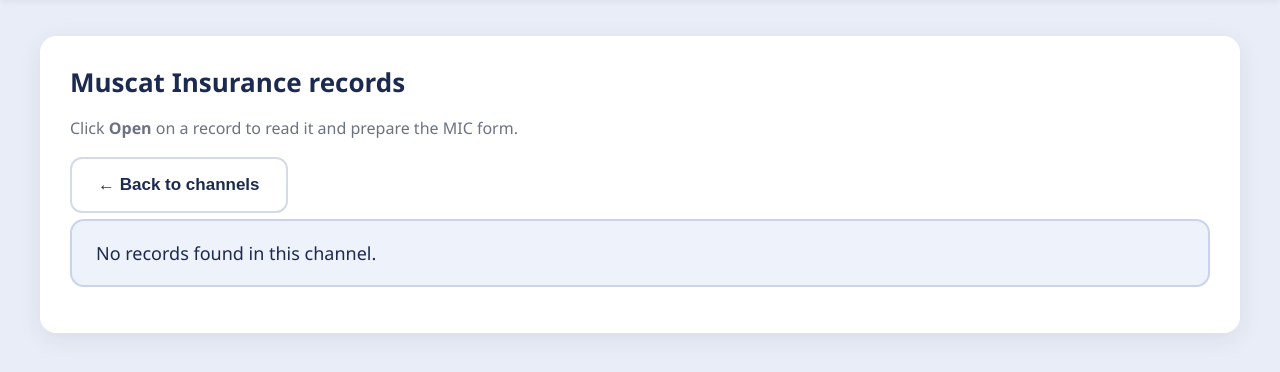
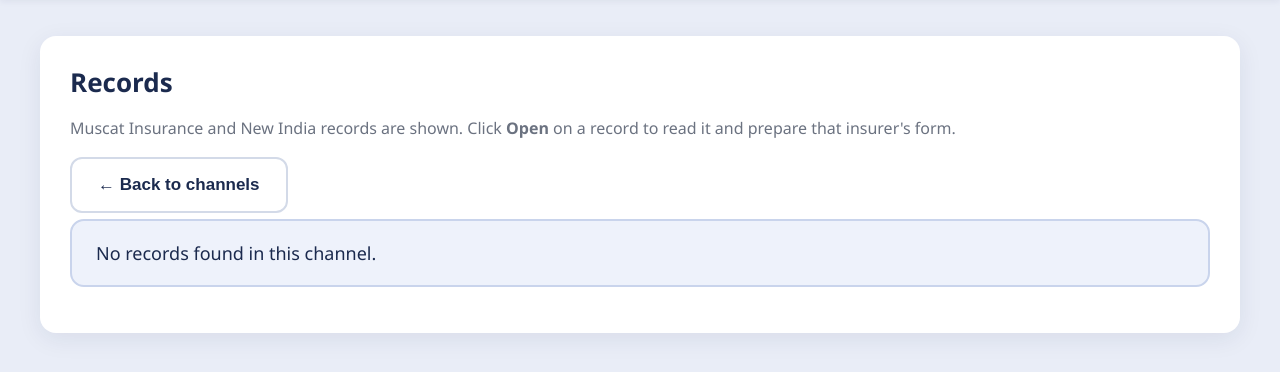
Before and after one commit to Adiiiiiiiiiiithegoat/insurance-automation, a Flask app: page /records in a window 1280 px wide. Shown: the part 65-437 px from the top of the page. Run offline with Flask 3, Linux system fonts and the light colour scheme.

Commit message:
Add New India to the web control panel (app.py + templates)
The control panel now handles both insurers, auto-routed per Tameen record
by company (same as production.py):
- worker opens a New India tab alongside MIC and Tameen
- records list shows MIC + New India rows, each with an insurer badge
- confirm / progress screens are insurer-aware; New India runs its own
  step checklist and finishes at the review (no premium comparison)
- reset returns the insurer tab actually used to its start point

start.bat is unchanged (it just launches app.py). Laptops need
NI_USERNAME/NI_PASSWORD in .env — .env.example updated to flag this.

Co-Authored-By: Claude Opus 4.8 <noreply@anthropic.com>

```diff
--- a/app.py
+++ b/app.py
@@ -1,13 +1,17 @@
 """
-Local web UI that wraps the EXISTING production.py (Muscat Insurance / MIC) flow
-so a non-technical employee drives it by clicking instead of typing in a terminal.
+Local web UI that wraps the EXISTING production.py flow so a non-technical
+employee drives it by clicking instead of typing in a terminal.
+
+Supports TWO insurers, chosen automatically from each Tameen record's company:
+  • Muscat Insurance (MIC) — filled and left as Draft.
+  • New India Assurance    — filled and left at the premium-review step.
 
 ARCHITECTURE (the important part):
   Playwright's SYNC api objects may only be touched by the thread that created
   them. Flask serves on many threads. So ONE dedicated worker thread owns the
-  browser (persistent context + Tameen tab + MIC tab) and is the ONLY thread that
-  ever calls Playwright. Flask routes never touch Playwright — they talk to the
-  worker through thread-safe queues:
+  browser (persistent context + Tameen tab + MIC tab + New India tab) and is the
+  ONLY thread that ever calls Playwright. Flask routes never touch Playwright —
+  they talk to the worker through thread-safe queues:
     command_queue  (Flask  -> worker)  one action + args per item
     result_queue   (worker -> Flask)   request/response payloads (route blocks on get)
     progress_queue (worker -> browser) live MIC-fill events, streamed via SSE
@@ -43,7 +47,7 @@ from playwright.sync_api import sync_playwright
 # PREMIUM_TOLERANCE so we can report the match outcome on screen instead of just
 # printing it). Nothing in common.py is modified.
 from common import (
-    MIC_HOME_URL, PREMIUM_TOLERANCE,
+    MIC_HOME_URL, NI_LOGIN_URL, PREMIUM_TOLERANCE,
     read_field, read_premium, parse_tameen_date, compute_period_from, split_plate,
     expiry_far_off,
     tameen_go_to_payments, tameen_click_payments_by_channel,
@@ -51,6 +55,10 @@ from common import (
     mic_login_if_needed, mic_open_policy_create, mic_choose_policy_type_and_create,
     mic_get_licence, mic_fill_policy_info, mic_get_vehicle,
     mic_fill_vehicle_info, mic_calculate_and_check, mic_reset_to_home,
+    reformat_plate_for_ni, compute_commencing_date_ni, read_tameen_addons,
+    ni_login_if_needed, ni_go_to_motor_policy,
+    ni_fill_primary_top, ni_fill_primary_client, ni_fill_previous_policy,
+    ni_fill_vehicle_details, ni_fill_premium_calculation, ni_reset_to_motor_policy,
     TAMEEN_CHANNELS, TAMEEN_SECTIONS,
 )
 
@@ -69,8 +77,8 @@ worker_state = {"startup_error": None}
 TAMEEN_DASHBOARD_URL = "https://mis.tameen.om/dashboard"
 
 # What the live progress checklist shows, in order. The worker emits a step event
-# (start/done) per index, matching this list. Index 0 is the Tameen read; 1..8 are
-# the MIC fill helpers.
+# (start/done) per index, matching the chosen insurer's list. Index 0 is the Tameen
+# read; the rest are that insurer's fill helpers (one step per helper).
 MIC_STEPS = [
     "Reading the record from Tameen",
     "Signing in to Muscat Insurance",
@@ -82,6 +90,19 @@ MIC_STEPS = [
     "Filling the vehicle information",
     "Calculating the premium & comparing",
 ]
+NI_STEPS = [
+    "Reading the record from Tameen",
+    "Signing in to New India",
+    "Opening the Motor Policy form",
+    "Filling the primary details",
+    "Filling the client details",
+    "Filling the previous-policy details",
+    "Filling the vehicle details",
+    "Filling the premium calculation",
+]
+
+# Friendly insurer names, keyed by the company code carried on each record row.
+_INSURER_LABELS = {"MIC": "Muscat Insurance", "NEW_INDIA": "New India"}
 
 # Read-only copies of the last results, kept on the Flask side purely so screens
 # can be re-rendered (e.g. "Go back" from the confirm screen) without touching the
@@ -245,11 +266,10 @@ def _click_channel(page, channel, section):
 
 
 def _read_records(page):
-    """Read the Muscat-Insurance rows as DATA. Returns a list of row dicts with
-    keys text/domIdx/cells. (Reading + Muscat filter copied from
-    production.tameen_select_and_click_eye; no prompting.)"""
+    """Read the rows we can process (Muscat Insurance + New India) as DATA. Returns
+    row dicts with keys text/domIdx/cells/company. (Reading + company routing copied
+    from production.tameen_select_and_click_eye; no prompting.)"""
     page.wait_for_timeout(1500)
-    COMPANY_FILTER = "muscat insurance"
     rows_data = page.evaluate("""
         () => {
             function cellsOf(row, cellSel){ return Array.from(row.querySelectorAll(cellSel)); }
@@ -287,15 +307,29 @@ def _read_records(page):
     all_rows = rows_data["rows"]
     company_col_idx = next((i for i, h in enumerate(headers[1:], start=0) if "company" in h.lower()), None)
 
-    def is_muscat(r):
-        if company_col_idx is not None:
-            cell_val = r["cells"][company_col_idx] if company_col_idx < len(r["cells"]) else ""
+    def company_of(r):
+        """'MIC' for Muscat Insurance, 'NEW_INDIA' for New India, else None."""
+        if company_col_idx is not None and company_col_idx < len(r["cells"]):
+            cell_val = r["cells"][company_col_idx]
         else:
             cell_val = r["text"]
-        return COMPANY_FILTER in cell_val.lower()
+        cv = cell_val.lower()
+        if "muscat insurance" in cv:
+            return "MIC"
+        if "new india" in cv:
+            return "NEW_INDIA"
+        return None
 
-    filtered = [r for r in all_rows if is_muscat(r)]
+    filtered = []
+    for r in all_rows:
+        comp = company_of(r)
+        if comp is not None:
+            r["company"] = comp
+            filtered.append(r)
     if not filtered:
+        # Nothing we recognise — show everything so the operator can see the rows.
+        for r in all_rows:
+            r["company"] = company_of(r)
         filtered = all_rows
     return {"headers": headers, "rows": filtered}
 
@@ -393,6 +427,98 @@ def _read_tameen_fields(page, channel_name):
     return prepared, fill
 
 
+def _read_tameen_fields_ni(page, channel_name):
+    """Read every Tameen field and derive the values New India needs.
+    (Reads + derivations copied from production.py's NEW_INDIA per-record block.)"""
+    page.bring_to_front()
+    first_name   = read_field(page, "First Name")
+    last_name    = read_field(page, "Last Name")
+    license_id   = read_field(page, "License ID")
+    product_name = read_field(page, "Product Name")
+    prev_expiry  = read_field(page, "Previous Expiry")
+    vehicle_no   = read_field(page, "Vehicle Number")
+
+    seats_raw = ""
+    for seats_label in ("Seats", "No. of Seats", "No Of Seats",
+                        "Number of Seats", "Seating Capacity", "Seat Capacity"):
+        seats_raw = read_field(page, seats_label)
+        if seats_raw:
+            break
+    seats = "".join(ch for ch in seats_raw if ch.isdigit())
+
+    full_name = (first_name + " " + last_name).strip()
+    expiry_flagged = expiry_far_off(parse_tameen_date(prev_expiry))
+    if expiry_flagged:
+        print(f"⚠️  FLAG: policy expiry '{prev_expiry}' is more than a month away — renewing early.")
+
+    # Policy type source. Mobileapp channel leaves Product Name blank and uses a
+    # dedicated Policy Type field; fall back to it there (or if blank generally).
+    type_source = product_name
+    if not type_source or (channel_name or "").lower() == "mobileapp":
+        for lbl in ("Policy Type", "Policy type", "Cover Type", "Coverage Type"):
+            pt = read_field(page, lbl)
+            if pt:
+                type_source = pt
+                break
+
+    # Extra fields only New India needs. Several labels are guesses — try a few
+    # spellings and keep the first that returns a value.
+    mileage = ""
+    for lbl in ("Mileage Est", "Mileage", "Mileage Estimate", "Odometer"):
+        mileage = read_field(page, lbl)
+        if mileage:
+            break
+    color = ""
+    for lbl in ("Color", "Colour", "Vehicle Color", "Vehicle Colour"):
+        color = read_field(page, lbl)
+        if color:
+            break
+    body_type = ""
+    for lbl in ("Body Type", "Body", "Vehicle Body Type", "Body Style"):
+        body_type = read_field(page, lbl)
+        if body_type:
+            break
+    tameen_make = read_field(page, "Make")
+    tameen_model = ""
+    for lbl in ("Modal", "Model"):   # 'Modal' is Tameen's real (misspelled) label
+        tameen_model = read_field(page, lbl)
+        if tameen_model:
+            break
+    addons = read_tameen_addons(page)
+
+    pn = (type_source or "").lower().replace(" ", "")
+    if "thirdparty" in pn:
+        policy_type = "Third Party"
+    elif "comprehensive" in pn:
+        policy_type = "Comprehensive"
+    else:
+        policy_type = None
+
+    reg_no          = reformat_plate_for_ni(vehicle_no)
+    commencing_date = compute_commencing_date_ni(prev_expiry)
+
+    prepared = {
+        "Product/Type": f"{product_name}  →  {policy_type or '(unknown)'}",
+        "Insured Name": full_name,
+        "License/CivilID": license_id,
+        "Reg.No": f"{reg_no}   (from '{vehicle_no}')",
+        "Commencing": f"{commencing_date}   (from expiry '{prev_expiry}')",
+        **({"⚠ Expiry Flag": f"expiry '{prev_expiry}' is >1 month away — renewing early"} if expiry_flagged else {}),
+        "Seats": seats or "(not read — check the Tameen label)",
+        "Mileage": mileage or "(not read)",
+        "Colour": color or "(not read)",
+        "Body Type": body_type or "(not read)",
+        "Add-ons": addons or "(none read)",
+    }
+    fill = {
+        "policy_type": policy_type, "license_id": license_id, "full_name": full_name,
+        "reg_no": reg_no, "commencing_date": commencing_date, "seats": seats,
+        "mileage": mileage, "color": color, "body_type": body_type,
+        "tameen_make": tameen_make, "tameen_model": tameen_model, "addons": addons,
+    }
+    return prepared, fill
+
+
 def _compare_premium(net_prem, tameen_total):
     """Same numeric comparison as common.mic_calculate_and_check, but RETURNS the
     outcome so the UI can show it (the helper only prints it)."""
@@ -407,28 +533,73 @@ def _compare_premium(net_prem, tameen_total):
         return {"compared": False, "mic": net_prem, "tameen": tameen_total}
 
 
-def _process_record(tameen_page, mic_page, idx, st):
+def _fill_new_india(ni_page, fill, prepared):
+    """Fill the New India form (steps 1..7), streaming a step event per helper.
+    Stops at the premium-review — nothing is saved/submitted. Emits a 'final' event
+    tagged insurer=NEW_INDIA (no premium comparison — New India has none here)."""
+    ni_page.bring_to_front()
+    state = {}
+    steps = [
+        ("NI login check",   lambda: ni_login_if_needed(ni_page)),
+        ("Open Motor Policy", lambda: ni_go_to_motor_policy(ni_page)),
+        ("Primary details",  lambda: ni_fill_primary_top(ni_page, fill["reg_no"], fill["license_id"])),
+        ("Client details",   lambda: ni_fill_primary_client(ni_page, fill["commencing_date"], fill["full_name"])),
+        ("Previous policy",  lambda: state.__setitem__(
+            "bmy", ni_fill_previous_policy(ni_page, fill["mileage"], fill["color"], fill["full_name"]))),
+        ("Vehicle details",  lambda: ni_fill_vehicle_details(
+            ni_page, state["bmy"][0], state["bmy"][1], fill["body_type"], fill["seats"],
+            fill["tameen_make"], fill["tameen_model"])),
+        ("Premium calc",     lambda: ni_fill_premium_calculation(
+            ni_page, fill["policy_type"], fill["seats"], fill["addons"])),
+    ]
+    for i, (name, step) in enumerate(steps, start=1):
+        progress_queue.put({"type": "step", "index": i, "state": "start"})
+        t0 = time.time()
+        try:
+            step()
+        except Exception as e:
+            progress_queue.put({"type": "error", "index": i, "message": str(e),
+                                "record": fill.get("record_text", "")})
+            return
+        print(f"  ⏱  [TIMING] NI step {i} ({name}): {time.time() - t0:.1f}s")
+        progress_queue.put({"type": "step", "index": i, "state": "done"})
+
+    progress_queue.put({"type": "final", "insurer": "NEW_INDIA",
+                        "record": fill.get("record_text", ""), "prepared": prepared})
+
+
+def _process_record(tameen_page, mic_page, ni_page, idx, st):
     """One continuous run, started AFTER the employee confirms the row:
       step 0  — open the row in Tameen and read every field (no clicks needed)
-      steps 1..8 — fill the MIC form
-      then a final event with the premium check + the prepared details.
+      then the chosen insurer's fill steps, one helper per step,
+      then a final event with the prepared details (+ premium check for MIC).
     Any failure becomes an error event (the 'flagged for review' path); the worker
     never crashes."""
+    rec = st["records"][idx]
+    company = rec.get("company") or "MIC"
+    st["last_company"] = company     # so a later 'reset' knows which tab to reset
+
     # ── Step 0: read the record from Tameen ──────────────────────────────────
     run_t0 = time.time()
     progress_queue.put({"type": "step", "index": 0, "state": "start"})
     t0 = time.time()
     try:
-        rec = st["records"][idx]
         tameen_page.bring_to_front()
         _click_record(tameen_page, rec["domIdx"])
-        prepared, fill = _read_tameen_fields(tameen_page, st["channel_name"])
+        if company == "NEW_INDIA":
+            prepared, fill = _read_tameen_fields_ni(tameen_page, st["channel_name"])
+        else:
+            prepared, fill = _read_tameen_fields(tameen_page, st["channel_name"])
         fill["record_text"] = rec["text"]
     except Exception as e:
         progress_queue.put({"type": "error", "index": 0, "message": str(e), "record": ""})
         return
     print(f"  ⏱  [TIMING] Step 0 (read Tameen record): {time.time() - t0:.1f}s")
     progress_queue.put({"type": "step", "index": 0, "state": "done"})
+
+    if company == "NEW_INDIA":
+        _fill_new_india(ni_page, fill, prepared)
+        return
 
     # ── Steps 1..8: fill MIC (one helper per step, before/after events) ──────
     mic_page.bring_to_front()
@@ -462,7 +633,8 @@ def _process_record(tameen_page, mic_page, idx, st):
     # left as DRAFT — no approve/save step.)
     net_prem = read_premium(mic_page, "Net Prem Incl. VAT")
     outcome = _compare_premium(net_prem, fill["tameen_total"])
-    progress_queue.put({"type": "final", "record": fill.get("record_text", ""),
+    progress_queue.put({"type": "final", "insurer": "MIC",
+                        "record": fill.get("record_text", ""),
                         "prepared": prepared, **outcome})
 
 
@@ -558,17 +730,24 @@ def worker_main():
             mic_page = context.new_page()
             mic_page.set_default_timeout(120000)
             _skip_debugger_pauses(mic_page)
-            # Native-dialog auto-accept on BOTH tabs (same as production.py).
+
+            ni_page = context.new_page()
+            ni_page.set_default_timeout(120000)
+            _skip_debugger_pauses(ni_page)
+
+            # Native-dialog auto-accept on every working tab (same as production.py).
             mic_page.on("dialog", lambda d: d.accept())
+            ni_page.on("dialog", lambda d: d.accept())
             tameen_page.on("dialog", lambda d: d.accept())
             # Auto-save Print → Download PDFs to the Downloads folder (no dialog, so
             # the single browser worker never blocks waiting on a Save As window).
             _wire_downloads(context)
             mic_page.goto(MIC_HOME_URL, timeout=60000)
+            ni_page.goto(NI_LOGIN_URL, timeout=60000)
 
             # Show the Tameen tab when the browser opens — that's the one the
-            # employee needs for the login/OTP. (mic_page was navigated last, so
-            # without this the MIC tab would be in front.)
+            # employee needs for the login/OTP. (the insurer tabs were navigated
+            # last, so without this one of them would be in front.)
             tameen_page.bring_to_front()
 
             st = {"channel_name": "", "fill": {}}
@@ -594,8 +773,8 @@ def worker_main():
 
                 if action == "process_record":
                     # No result_queue reply — the page watches the SSE stream while
-                    # this reads Tameen and fills MIC in one continuous run.
-                    _process_record(tameen_page, mic_page, args["index"], st)
+                    # this reads Tameen and fills the chosen insurer in one run.
+                    _process_record(tameen_page, mic_page, ni_page, args["index"], st)
                     continue
 
                 try:
@@ -620,13 +799,18 @@ def worker_main():
 
                     elif action in ("reset", "back_to_channels"):
                         if action == "reset":
-                            # Close policy clutter first: only the Tameen + MIC tabs stay.
-                            _close_extra_tabs(context, (tameen_page, mic_page))
-                            # Guard each tab so one failing doesn't abort the rest.
+                            # Close policy clutter first: only the working tabs stay.
+                            _close_extra_tabs(context, (tameen_page, mic_page, ni_page))
+                            # Reset only the insurer tab we actually used this record
+                            # (default MIC if we never got that far). Guard each so one
+                            # failing doesn't abort the rest.
                             try:
-                                mic_reset_to_home(mic_page)
+                                if st.get("last_company") == "NEW_INDIA":
+                                    ni_reset_to_motor_policy(ni_page)
+                                else:
+                                    mic_reset_to_home(mic_page)
                             except Exception as e:
-                                print(f"  ⚠️  MIC reset issue: {e}")
+                                print(f"  ⚠️  Insurer reset issue: {e}")
                             try:
                                 tameen_reset_to_payments(tameen_page)
                             except Exception as e:
@@ -689,7 +873,10 @@ def _records_for_template(data):
         titles = (titles + [""] * ncol)[:ncol]          # pad/truncate to the widest row
     else:
         titles = [f"Field {i + 1}" for i in range(ncol)]
-    out_rows = [{"index": i, "cells": r["cells"]} for i, r in enumerate(rows)]
+    out_rows = [{"index": i, "cells": r["cells"],
+                 "company": r.get("company"),
+                 "insurer": _INSURER_LABELS.get(r.get("company"), "Other")}
+                for i, r in enumerate(rows)]
     return {"headers": titles, "rows": out_rows}
 
 
@@ -750,7 +937,8 @@ def confirm_row(idx):
     if idx >= len(rows):
         return redirect(url_for("records"))
     pairs = list(zip(ui_cache["records"]["headers"], rows[idx]["cells"]))
-    return render_template("confirm.html", idx=idx, pairs=pairs,
+    insurer = rows[idx].get("insurer") or "Muscat Insurance"
+    return render_template("confirm.html", idx=idx, pairs=pairs, insurer=insurer,
                            channel_name=ui_cache.get("channel_name", ""))
 
 
@@ -760,9 +948,14 @@ def start_processing(idx):
     # progress over SSE. record_text (for the progress header) is rebuilt from the
     # row cells so we don't need a round-trip first.
     rows = ui_cache["records"]["rows"]
-    record_text = "  |  ".join(rows[idx]["cells"]) if idx < len(rows) else ""
+    row = rows[idx] if idx < len(rows) else {}
+    record_text = "  |  ".join(row.get("cells", []))
+    company = row.get("company") or "MIC"
+    steps = NI_STEPS if company == "NEW_INDIA" else MIC_STEPS
+    insurer = _INSURER_LABELS.get(company, "Muscat Insurance")
     command_queue.put({"action": "process_record", "args": {"index": idx}})
-    return render_template("progress.html", steps=MIC_STEPS, record_text=record_text)
+    return render_template("progress.html", steps=steps, record_text=record_text,
+                           insurer=insurer)
 
 
 @app.route("/progress-stream")
--- a/templates/base.html
+++ b/templates/base.html
@@ -97,6 +97,12 @@
     table.records .btn-open{background:var(--red);color:#fff;border:none;border-radius:8px;
       padding:7px 16px;font-weight:600;font-size:13px;cursor:pointer}
     table.records .btn-open:hover{filter:brightness(1.07)}
+    /* Insurer tag on each record row. */
+    .badge{display:inline-block;border-radius:999px;padding:4px 12px;font-size:12px;
+      font-weight:700;letter-spacing:.3px;white-space:nowrap}
+    .badge-mic{background:#fde3ea;color:#a5123c;border:1px solid #f5b6c9}
+    .badge-new_india{background:#e6f6ef;color:#0f6b4c;border:1px solid #9bd9c1}
+    .badge-other{background:#eef1f8;color:#6B7280;border:1px solid #d3dae8}
     code{background:#f3f5fa;padding:2px 6px;border-radius:6px}
     pre{white-space:pre-wrap;background:#f7f8fc;padding:14px;border-radius:10px;color:#9c2a2a}
   </style>
--- a/templates/records.html
+++ b/templates/records.html
@@ -2,8 +2,9 @@
 {% block main_class %}wide{% endblock %}
 {% block content %}
 <div class="card">
-  <h1>Muscat Insurance records{% if channel_name %} — {{ channel_name }}{% endif %}</h1>
-  <p class="muted">Click <strong>Open</strong> on a record to read it and prepare the MIC form.</p>
+  <h1>Records{% if channel_name %} — {{ channel_name }}{% endif %}</h1>
+  <p class="muted">Muscat Insurance and New India records are shown. Click
+    <strong>Open</strong> on a record to read it and prepare that insurer's form.</p>
 
   <form method="post" action="{{ url_for('back_to_channels') }}">
     <button class="btn btn-ghost" type="submit">← Back to channels</button>
@@ -15,6 +16,7 @@
       <thead>
         <tr>
           <th>Open</th>
+          <th>Insurer</th>
           {% for h in table.headers %}<th>{{ h|title }}</th>{% endfor %}
         </tr>
       </thead>
@@ -25,6 +27,9 @@
             <form method="post" action="{{ url_for('confirm_row', idx=r.index) }}">
               <button class="btn-open" type="submit">Open ▶</button>
             </form>
+          </td>
+          <td>
+            <span class="badge badge-{{ r.company|lower if r.company else 'other' }}">{{ r.insurer }}</span>
           </td>
           {% for h in table.headers %}
             <td>{{ r.cells[loop.index0] if loop.index0 < r.cells|length else '' }}</td>
```
Also changed, not shown: templates/confirm.html (+7 -3 lines), templates/progress.html (+9 -4 lines), 1 other file.
